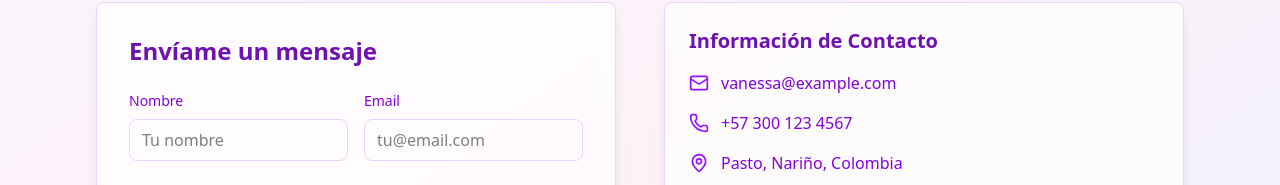
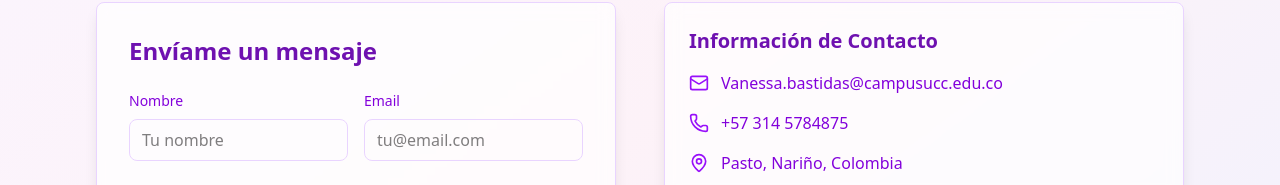
Before and after one commit to vanessabastidas03/mi-portafolio, a Next.js app: page /contact in a window 1280 px wide. Shown: the part 337-522 px from the top of the page. Built offline with nearby package versions, Linux system fonts and the light colour scheme.

Commit message:
Update contact

```diff
--- a/src/app/contact/page.tsx
+++ b/src/app/contact/page.tsx
@@ -130,11 +130,13 @@ export default function Contact() {
               <div className="space-y-4">
                 <div className="flex items-center gap-3">
                   <Mail className="w-5 h-5 text-purple-600" />
-                  <span className="text-purple-700">vanessa@example.com</span>
+                  <span className="text-purple-700">
+                    Vanessa.bastidas@campusucc.edu.co
+                  </span>
                 </div>
                 <div className="flex items-center gap-3">
                   <Phone className="w-5 h-5 text-purple-600" />
-                  <span className="text-purple-700">+57 300 123 4567</span>
+                  <span className="text-purple-700">+57 314 5784875</span>
                 </div>
                 <div className="flex items-center gap-3">
                   <MapPin className="w-5 h-5 text-purple-600" />
```
